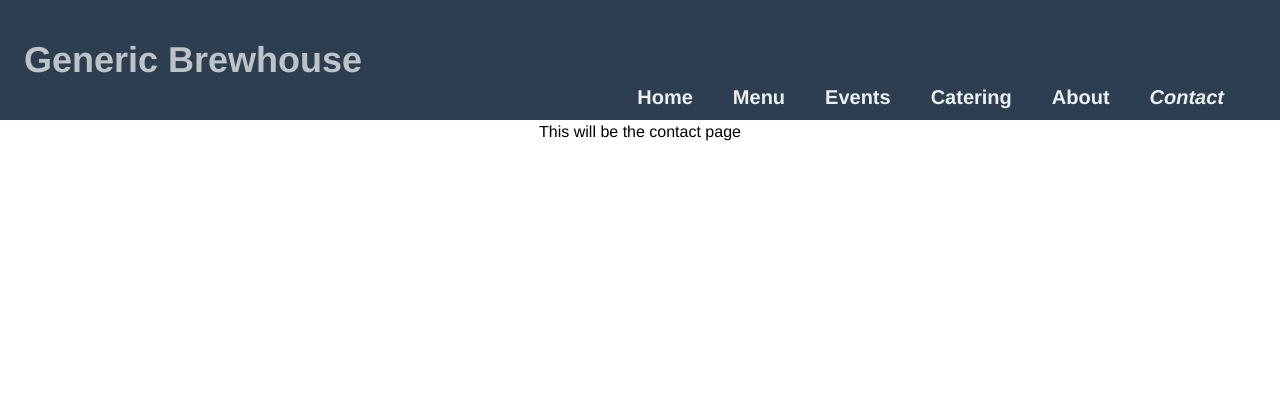
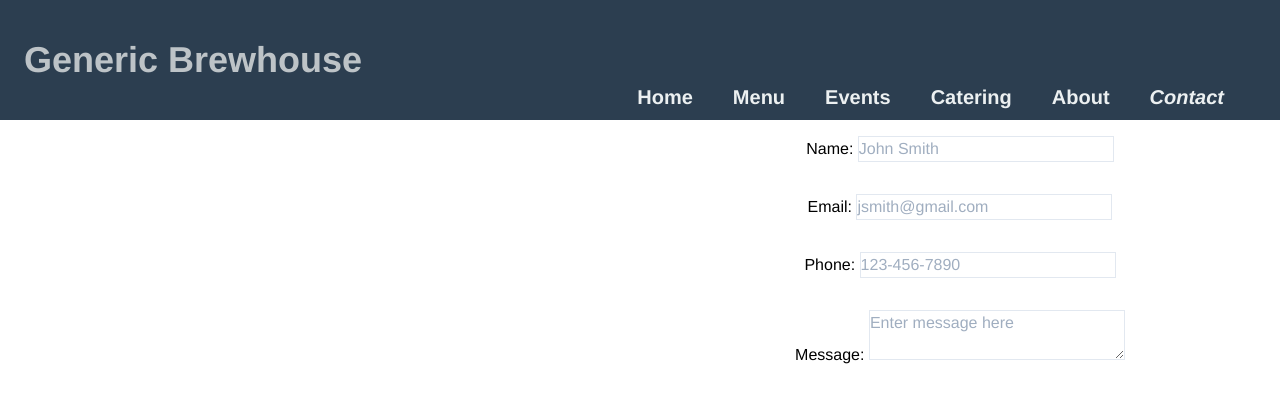
Before and after one commit to khemsoth/generic-restaurant, a Vue app: page /contact in a window 1280 px wide. Shown: the top 402 px of the page. Built offline with nearby package versions, Linux system fonts and the light colour scheme.

Commit message:
contact form skeleton

```diff
--- /dev/null
+++ b/src/components/ContactForm.vue
@@ -0,0 +1,37 @@
+<template>
+  <div class="flex flex-row justify-end">
+    <form class="flex flex-col w-1/2">
+      <div class="my-4">
+        <label for="name">Name: </label>
+        <input class="border border-opacity-75 w-2/5" type="text" for="name" placeholder="John Smith">
+      </div>
+      <div class="my-4">
+        <label for="email">Email: </label>
+        <input class="border border-opacity-75  w-2/5" type="email" for="email" placeholder="jsmith@gmail.com">
+      </div>
+      <div class="my-4">
+        <label for="phone">Phone: </label>
+        <input class="border border-opacity-75 w-2/5" type="tele" pattern="[0-9]{3}-[0-9](3}-[0-9]{4}" for="phone" placeholder="123-456-7890">
+      </div>
+      <div class="my-4">
+        <label class="" for="name">Message: </label>
+        <textarea class="border w-2/5" for="message" placeholder="Enter message here"></textarea>
+      </div>
+    </form>
+  </div>
+</template>
+
+<script>
+export default {
+  name: 'ContactForm',
+  data() {
+    return {
+
+    }
+  }
+}
+</script>
+
+<style scoped>
+
+</style>
--- a/src/views/Contact.vue
+++ b/src/views/Contact.vue
@@ -1,12 +1,16 @@
 <template>
   <div>
-    This will be the contact page
+    <ContactForm />
   </div>
 </template>
 
 <script>
+import ContactForm from '../components/ContactForm'
 export default {
-
+  name: 'Contact',
+  components: {
+    ContactForm
+  }
 }
 </script>
 
```
